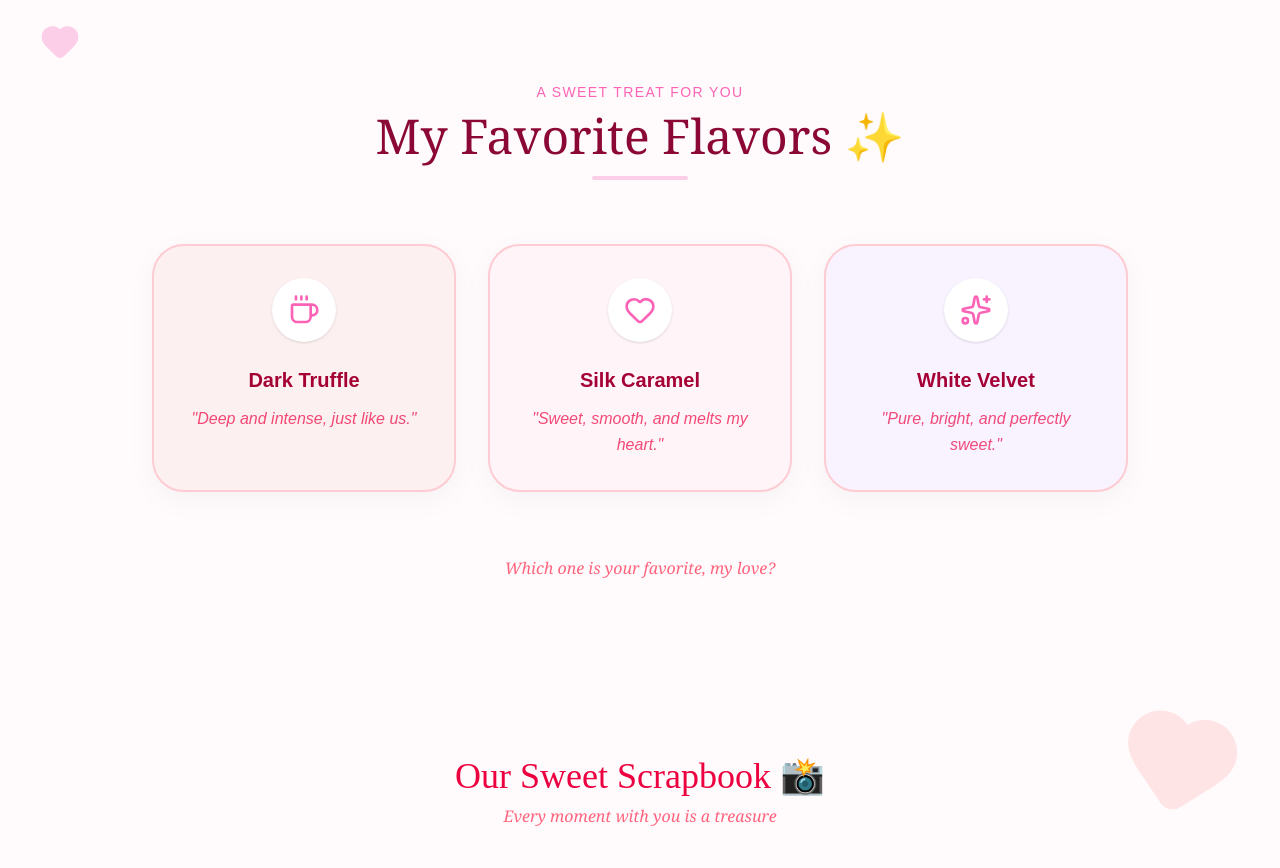
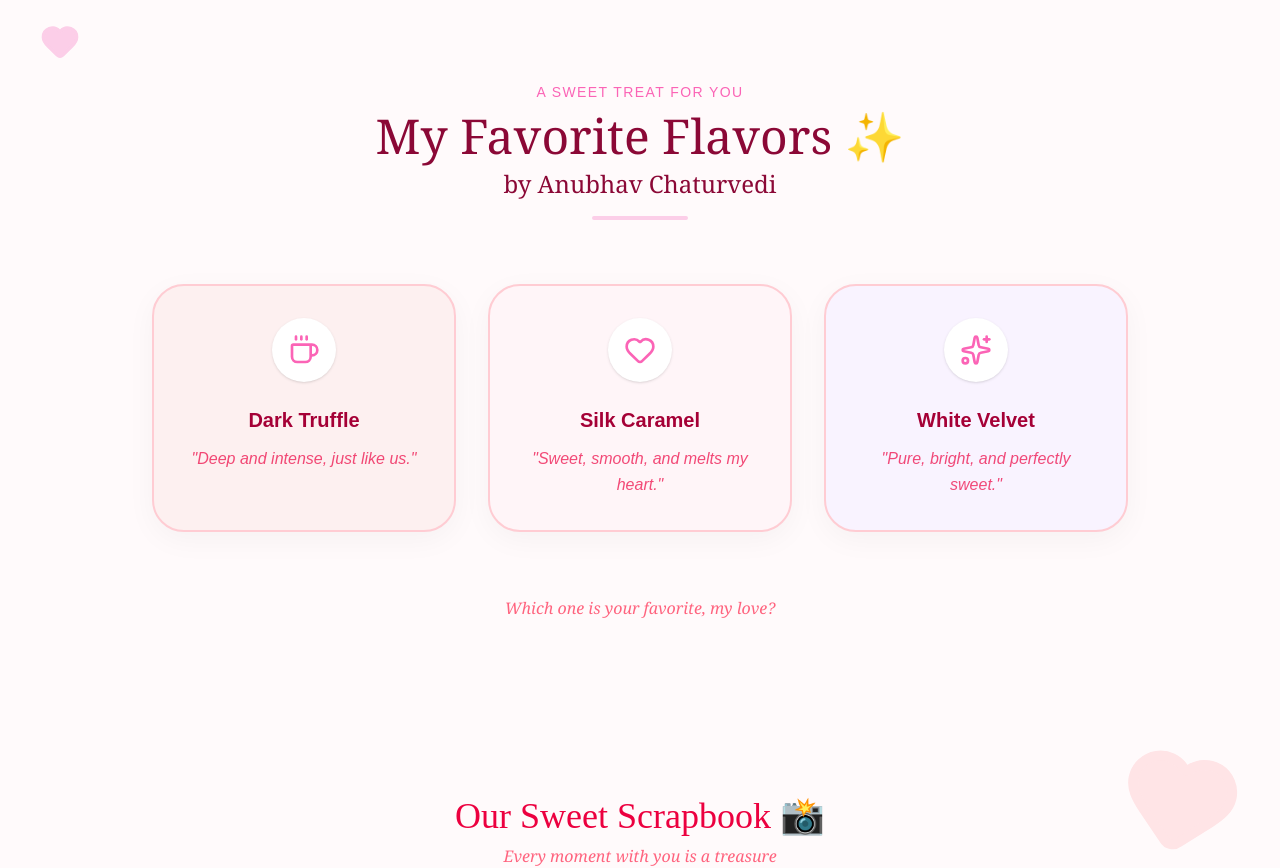
Before and after one commit to rajputboyars/valentine-week, a Next.js app: page /chocolate-day in a window 1280 px wide. Shown: the top 868 px of the page. Built offline with nearby package versions, Linux system fonts and the light colour scheme.

Commit message:
add name

```diff
--- a/src/components/chocolate-day/ChocolateFlavors.jsx
+++ b/src/components/chocolate-day/ChocolateFlavors.jsx
@@ -62,6 +62,9 @@ export default function ChocolateFlavors() {
           <h2 className="text-4xl md:text-5xl font-serif text-rose-900 mt-2">
             My Favorite Flavors ✨
           </h2>
+          <h2 className="text-xl md:text-2xl font-serif text-rose-900 mt-2">
+            by Anubhav Chaturvedi
+          </h2>
           <div className="w-24 h-1 bg-pink-200 mx-auto mt-4 rounded-full" />
         </header>
 
```
